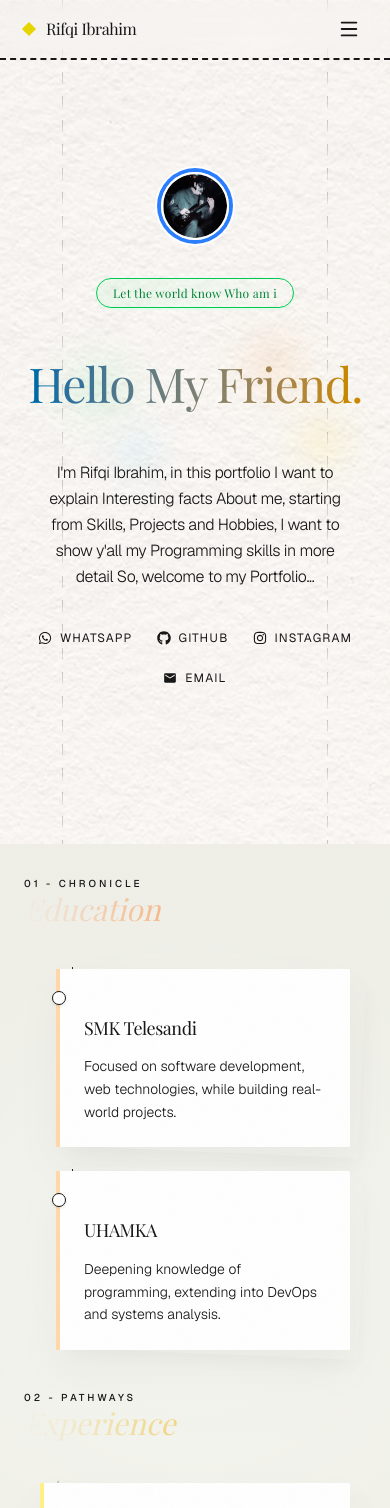
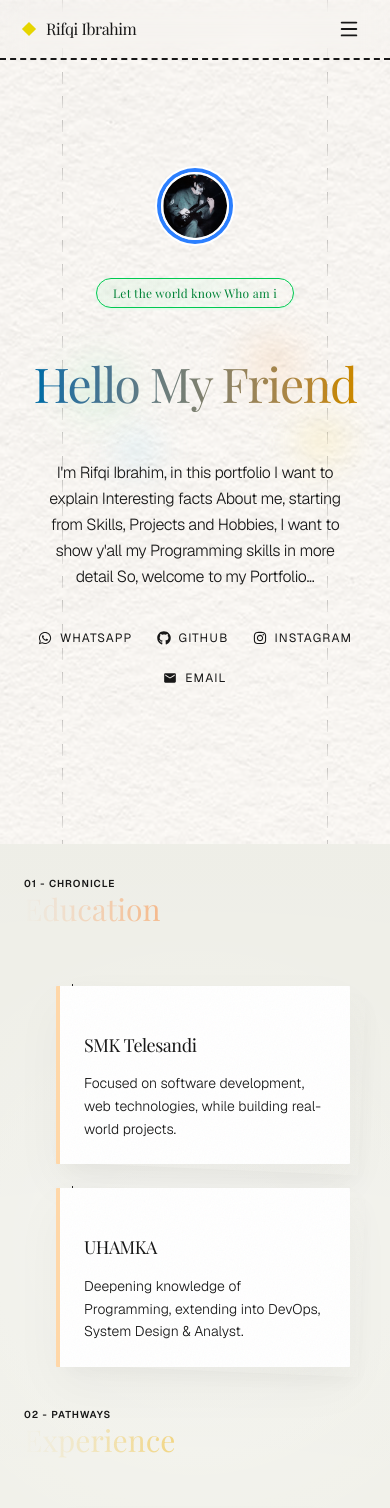
Before and after one commit to setsuwww/Katirstecy, a Next.js app: page / in a window 390 px wide. Shown: the top 1508 px of the page. Built offline with nearby package versions, Linux system fonts and the light colour scheme; a web font is replaced by a local one.

Commit message:
UI Update

```diff
--- a/app/components/About/AboutEducation.jsx
+++ b/app/components/About/AboutEducation.jsx
@@ -17,8 +17,6 @@ const AboutEducation = () => {
 
         {education.items.map((item, idx) => (
           <div key={idx} className="relative group pl-4">
-            <div className="absolute left-3 lg:left-2.5 top-5.5 lg:top-6 w-3.5 h-3.5 rounded-full bg-white border border-olive-400 shadow-sm z-10 transition-all duration-500 group-hover:scale-150 group-hover:bg-olive-900 group-hover:border-olive-900" />
-
             <PaperStackCard innerClassName="border-l-4 border-orange-200">
               <div className="space-y-4 p-6 lg:p-4">
                 <span className="text-[0.2px] md:text-xs font-sans tracking-widest text-orange-400 font-base">
--- a/app/components/ui/EditorialHeader.jsx
+++ b/app/components/ui/EditorialHeader.jsx
@@ -19,7 +19,7 @@ const EditorialHeader = ({
   return (
     <header className={`lg:space-y-2 ${className}`}>
       {label && (
-        <span className="text-[10px] uppercase tracking-[0.3em] text-olive-400 font-medium block">
+        <span className="text-[10px] uppercase tracking-widest text-taupe-500 font-semibold block">
           {label}
         </span>
       )}
@@ -28,7 +28,7 @@ const EditorialHeader = ({
         className={`
           font-serif
           text-3xl lg:text-5xl
-          font-light italic
+          font-light
           leading-tight
           bg-clip-text
           text-transparent
@@ -39,6 +39,8 @@ const EditorialHeader = ({
       >
         {title}
       </h2>
+
+      <div className="mt-4 w-18 h-[1px] bg-taupe-400" />
     </header>
   );
 };
--- a/app/components/ui/SectionHeader.jsx
+++ b/app/components/ui/SectionHeader.jsx
@@ -7,19 +7,19 @@ const SectionHeader = ({ label, title, subtitle, className = "" }) => {
     <header className={`text-center mb-16 lg:mb-24 space-y-6 ${className}`}>
       <div className="space-y-3">
         {label && (
-          <span className="text-[10px] uppercase tracking-[0.4em] text-neutral-400 font-semibold block">
+          <span className="text-[10px] uppercase tracking-[0.4em] text-taupe-800 font-semibold block">
             {label}
           </span>
         )}
-        <h2 className="font-serif text-4xl md:text-7xl text-neutral-700 font-light italic tracking-tight">
+        <h2 className="font-serif text-4xl md:text-7xl text-taupe-700 font-light tracking-tight">
           {title}
         </h2>
       </div>
 
-      <div className="w-12 h-[1px] bg-neutral-300 mx-auto" />
+      <div className="w-12 h-[2px] bg-taupe-600 mx-auto" />
 
       {subtitle && (
-        <p className="text-sm md:text-md text-neutral-500 font-light leading-relaxed max-w-[280px] md:max-w-md mx-auto text-balance">
+        <p className="text-sm md:text-md text-taupe-500 font-light leading-relaxed max-w-[280px] md:max-w-md mx-auto text-balance">
           {subtitle}
         </p>
       )}
--- a/app/constants/education.json
+++ b/app/constants/education.json
@@ -12,7 +12,7 @@
     {
       "institution": "UHAMKA",
       "period": "2026 - NOW",
-      "description": "Deepening knowledge of programming, extending into DevOps and systems analysis."
+      "description": "Deepening knowledge of Programming, extending into DevOps, System Design & Analyst."
     }
   ]
 }
--- a/app/constants/profile.json
+++ b/app/constants/profile.json
@@ -6,7 +6,7 @@
   },
   "hero": {
     "badge": "Let the world know Who am i",
-    "title": "Hello My Friend.",
+    "title": "Hello My Friend",
     "text": "I'm Rifqi Ibrahim, in this portfolio I want to explain Interesting facts About me, starting from Skills, Projects and Hobbies, I want to show y'all my Programming skills in more detail So, welcome to my Portfolio..."
   },
   "socials": [
```
